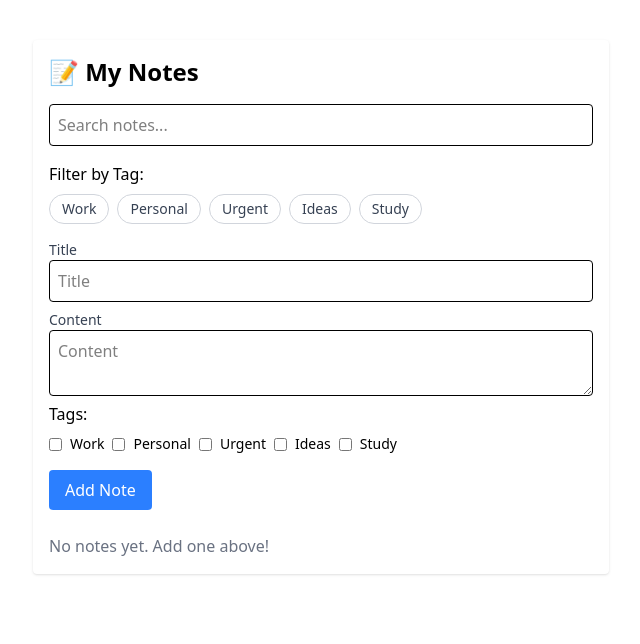
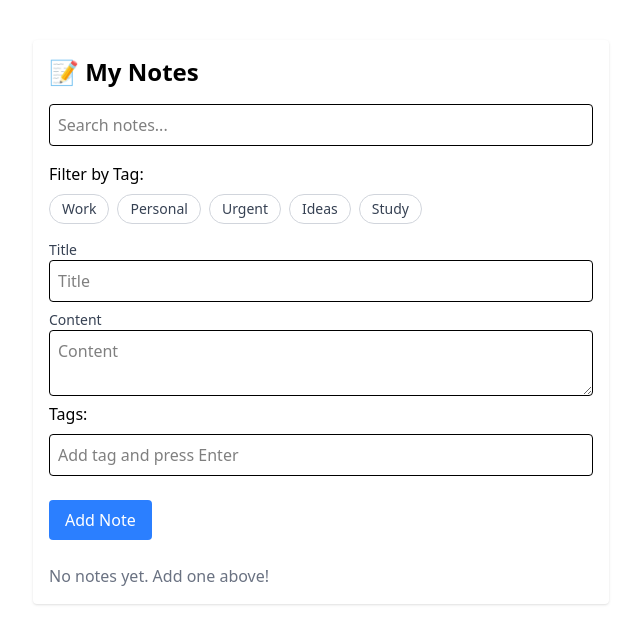
Before and after one commit to DanSev7/Notes-App, a React (Vite) app in the folder ts-notes-app/: page / in a window 1280 px wide. Shown: the top 644 px of the page, without its empty margins (319-959 px from the left). Built offline with nearby package versions, Linux system fonts and the light colour scheme.

Commit message:
Added custom Tag Input

```diff
--- a/ts-notes-app/src/App.tsx
+++ b/ts-notes-app/src/App.tsx
@@ -12,6 +12,8 @@ function App() {
   const [error, setError] = useState<string | null>(null);
   const [searchTerm, setSearchTerm] = useState<string>(''); // 🧠 search input
   const [selectedTag, setSelectedTag] = useState<string | null>(null);
+  const [tagInput, setTagInput] = useState<string>(''); // for new tag typing
+
 
 
   const availableTags = ['Work', 'Personal', 'Urgent', 'Ideas', 'Study'];
@@ -49,7 +51,7 @@ function App() {
 
     try {
       const savedNotes = localStorage.getItem('notes');
-      console.log('Loaded from localStorage:', savedNotes);
+      // console.log('Loaded from localStorage:', savedNotes);
       if (savedNotes) {
         const parsed: Note[] = JSON.parse(savedNotes);
         const notesWithDates = parsed.map((note) => {
@@ -63,7 +65,7 @@ function App() {
           };
         });
         setNotes(notesWithDates);
-        console.log('Parsed notes:', notesWithDates);
+        // console.log('Parsed notes:', notesWithDates);
       }
     } catch (error) {
       console.error('Failed to load notes from localStorage:', error);
@@ -80,7 +82,7 @@ function App() {
     try {
       const serializedNotes = JSON.stringify(notes);
       localStorage.setItem('notes', serializedNotes);
-      console.log('Saved to localStorage:', serializedNotes);
+      // console.log('Saved to localStorage:', serializedNotes);
     } catch (error) {
       console.error('Failed to save notes to localStorage:', error);
       setError('Failed to save notes. Please try again.');
@@ -192,27 +194,48 @@ function App() {
           />
           <div className="mb-4">
             <p className="font-medium mb-2">Tags:</p>
-            <div className="flex flex-wrap gap-2">
-              {availableTags.map((tag) => (
-                <label key={tag} className="flex items-center space-x-2 text-sm">
+
             <input
-                    type="checkbox"
-                    value={tag}
-                    checked={selectedTags.includes(tag)}
-                    onChange={(e) => {
-                      const value = e.target.value;
-                      setSelectedTags((prev) =>
-                        prev.includes(value)
-                          ? prev.filter((t) => t !== value)
-                          : [...prev, value]
-                      );
+              type="text"
+              placeholder="Add tag and press Enter"
+              className="border p-2 w-full mb-2 rounded"
+              value={tagInput}
+              onChange={(e) => setTagInput(e.target.value)}
+              onKeyDown={(e) => {
+                if (e.key === 'Enter' || e.key === ',') {
+                  e.preventDefault();
+                  const trimmed = tagInput.trim();
+
+                  if (trimmed && !selectedTags.includes(trimmed)) {
+                    setSelectedTags([...selectedTags, trimmed]);
+                  }
+
+                  setTagInput('');
+                }
               }}
           />
-                  <span>{tag}</span>
-                </label>
+
+  {/* Show selected tags */}
+  <div className="flex flex-wrap gap-2">
+    {selectedTags.map((tag) => (
+      <span
+        key={tag}
+        className="bg-blue-100 text-blue-800 text-xs font-medium px-2 py-1 rounded-full flex items-center gap-1"
+      >
+        {tag}
+        <button
+          onClick={() =>
+            setSelectedTags(selectedTags.filter((t) => t !== tag))
+          }
+          className="text-blue-500 hover:text-blue-700"
+        >
+          ×
+        </button>
+      </span>
     ))}
   </div>
 </div>
+
         </div>
         <button
           type="submit"
```
Lines whose indentation alone changed are shown as unchanged.
